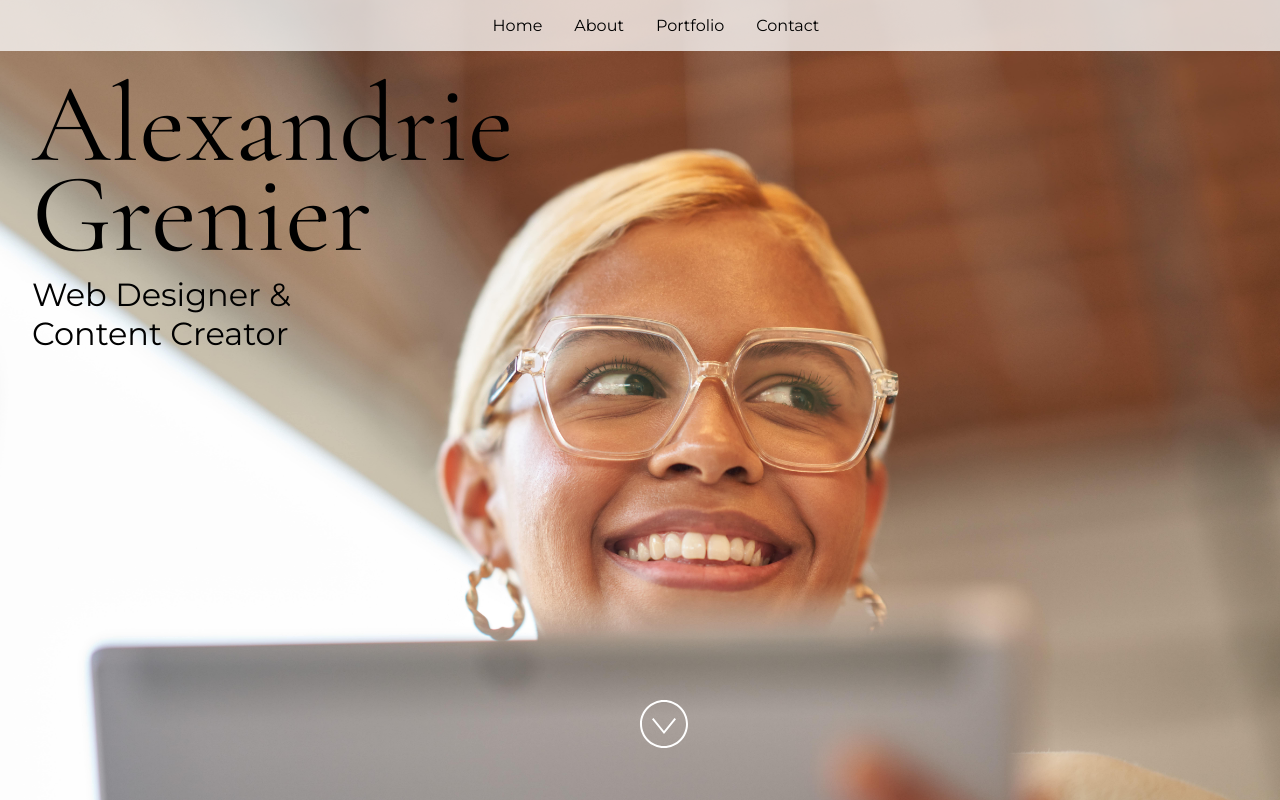
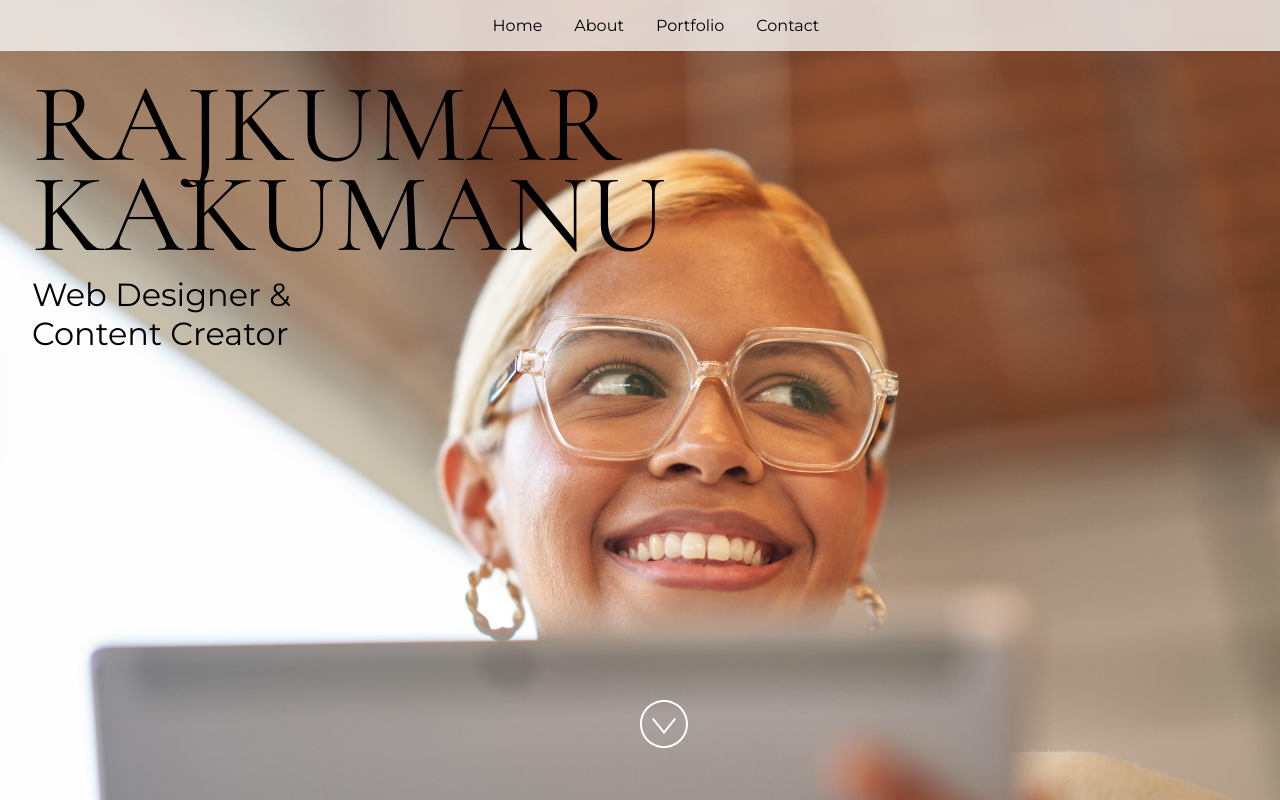
Before and after one commit to rajkumarkakumanu/MLSA_portfolio, a React (Vite) app: page / in a window 1280 px wide. Built offline with nearby package versions, Linux system fonts and the light colour scheme.

Commit message:
name change

```diff
--- a/src/App.jsx
+++ b/src/App.jsx
@@ -24,7 +24,7 @@ import "./styles.css";
  * If you don't have one of the social sites listed, leave it as an empty string.
  */
 const siteProps = {
-  name: "Alexandrie Grenier",
+  name: "RAJKUMAR KAKUMANU",
   title: "Web Designer & Content Creator",
   email: "rajkumarkakumanu2003@gmail.com",
   gitHub: "microsoft",
```
